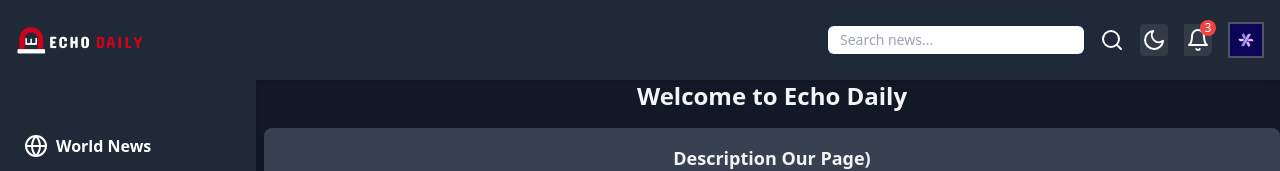
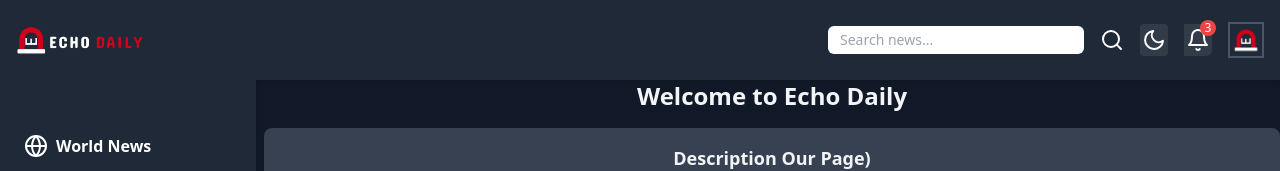
Before and after one commit to Hawaaan/Echo-daily, a website: page src/index.html in a window 1280 px wide. Shown: the top 171 px of the page. Drawn offline with nearby package versions, Linux system fonts and the light colour scheme.

Commit message:
profile ayaa sameysanay anaga noo gaar ah

```diff
--- a/src/index.html
+++ b/src/index.html
@@ -37,7 +37,7 @@
       </button>
 
       <!-- Profile Avatar -->
-      <img src="./images/logo.jfif"
+      <img src="./images/polotno (1).png"
            alt="Avatar"
            class="w-9 h-9 rounded-fitt border-2 border-white dark:border-gray-600 object-contain hidden md:block" />
 
```
Also changed, not shown: src/images/polotno (1).png (added).
